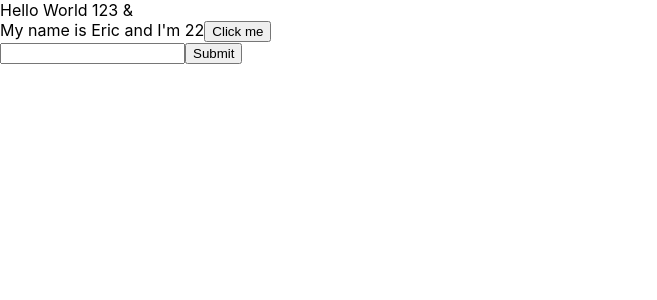
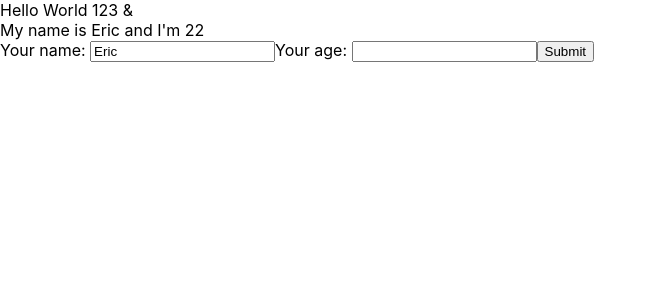
Before and after one commit to hungtuan/Base-Project, a React (Create React App) app: page / in a window 1280 px wide. Shown: the top 300 px of the page, without its empty margins (0-657 px from the left). Built offline with nearby package versions, Linux system fonts and the light colour scheme.

Commit message:
video 26

```diff
--- a/src/components/MyComponent.js
+++ b/src/components/MyComponent.js
@@ -1,45 +1,13 @@
 //class Component
 //funtion Component
 import React from "react";
+import Userinfor from "./Userinfor";
 class MyComponent extends React.Component {
-  state = { name: "Eric", address: "Hoi dan IT", age: 22 };
-
-  // handleClick = (event) => {
-  //   console.log("Click me my button");
-  //   // console.log("Random", Math.floor(Math.random() * 100 + 1));
-  //   this.setState({ name: "Tuan", age: Math.floor(Math.random() * 100 + 1) });
-  // };
-  // handOnMoverOver(event) {
-  //   // console.log(event.pageX);
-  // }
-  handleOnChangeInput = (event) => {
-    this.setState({
-      name: event.target.value,
-    });
-  };
-  handleOneSubmit = (event) => {
-    event.preventDefault();
-    console.log(this.state);
-  };
   //JSX
   render() {
     return (
       <div>
-        My name is {this.state.name} and I'm {this.state.age}
-        <button
-          onClick={(event) => {
-            this.handleClick(event);
-          }}
-        >
-          Click me
-        </button>
-        <form onSubmit={(event) => this.handleOneSubmit(event)}>
-          <input
-            type="text"
-            onChange={(event) => this.handleOnChangeInput(event)}
-          />
-          <button>Submit</button>
-        </form>
+        <Userinfor />
       </div>
     );
   }
--- /dev/null
+++ b/src/components/Userinfor.js
@@ -0,0 +1,44 @@
+import React from "react";
+
+class Userinfor extends React.Component {
+  state = { name: "Eric", address: "Hoi dan IT", age: 22 };
+
+  handleOnChangeInput = (event) => {
+    this.setState({
+      name: event.target.value,
+    });
+  };
+  handleOnChangeAge = (event) => {
+    this.setState({
+      age: event.target.value,
+    });
+  };
+
+  handleOneSubmit = (event) => {
+    event.preventDefault();
+    console.log(this.state);
+  };
+  render() {
+    return (
+      <div>
+        My name is {this.state.name} and I'm {this.state.age}
+        <form onSubmit={(event) => this.handleOneSubmit(event)}>
+          <label>Your name: </label>
+          <input
+            value={this.state.name}
+            type="text"
+            onChange={(event) => this.handleOnChangeInput(event)}
+          />
+
+          <label>Your age: </label>
+          <input
+            type="text"
+            onChange={(event) => this.handleOnChangeAge(event)}
+          />
+          <button>Submit</button>
+        </form>
+      </div>
+    );
+  }
+}
+export default Userinfor;
```
